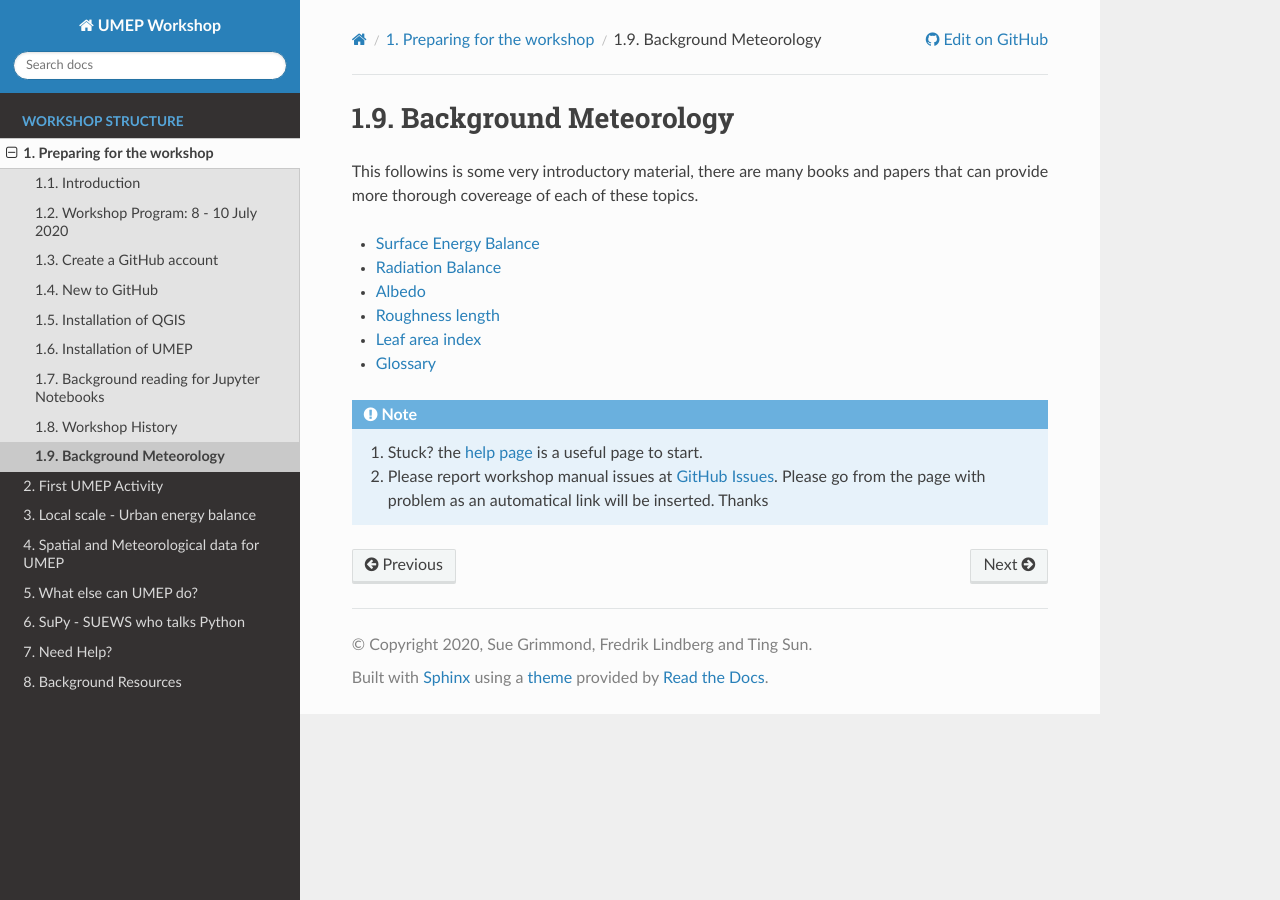
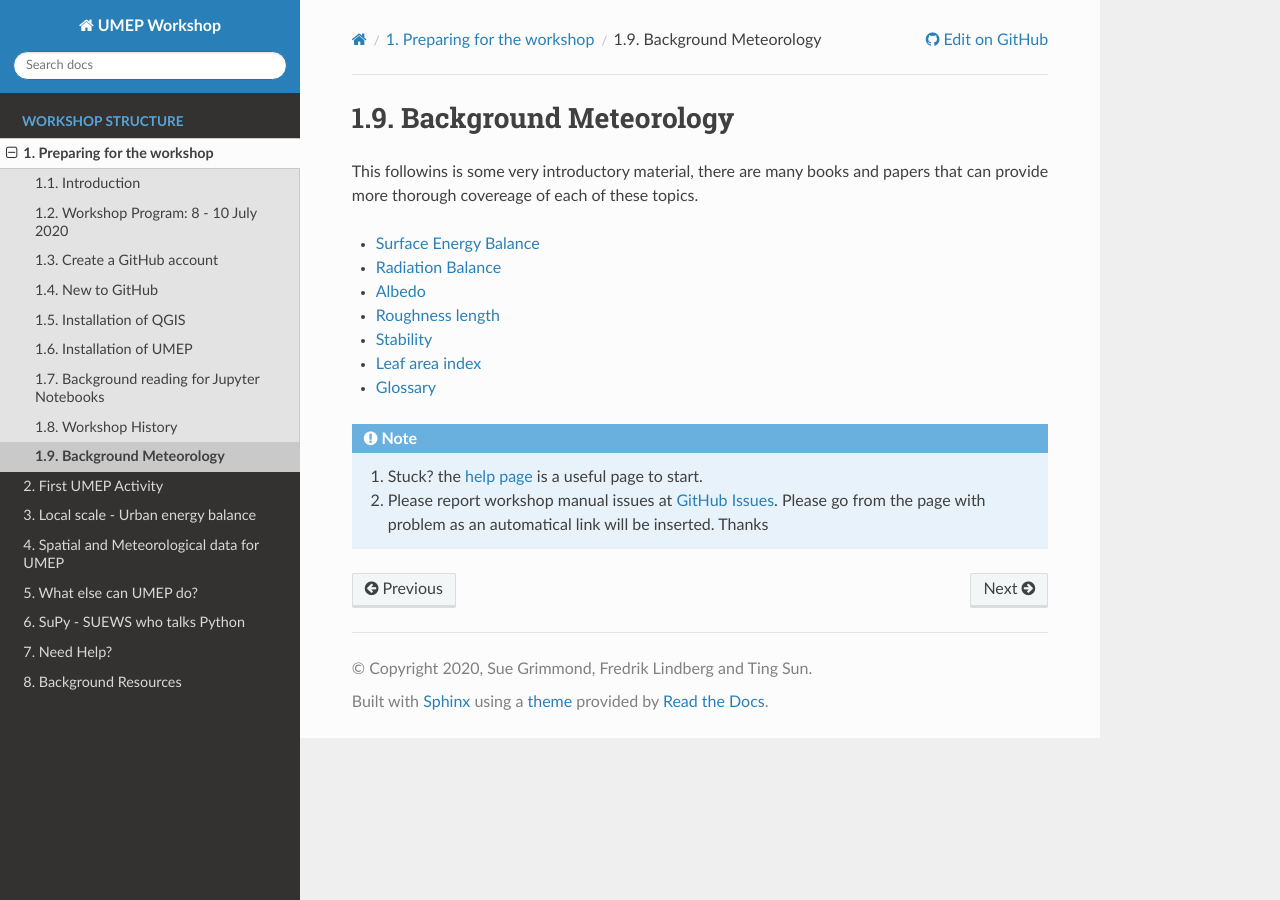
Before and after one commit to Urban-Meteorology-Reading/UMEP-Workshop, a Sphinx documentation site: the page built from source/BackGroundMet/BGM0.rst, in a window 1280 px wide. Built offline with Sphinx 7.4.7 and the Read the Docs theme 2.0.0, drawn with Linux system fonts in a browser that asks for light colours.

Commit message:
Update BGM0.rst

```diff
--- a/source/BackGroundMet/BGM0.rst
+++ b/source/BackGroundMet/BGM0.rst
@@ -10,5 +10,6 @@ This followins is some very introductory  material, there are many books and pap
 - `Albedo <albedo>`
 
 - `Roughness length <roughness>`
+- `Stability <stab>`
 - `Leaf area index <LAI>`
 - `Glossary <BGM1>`
```
